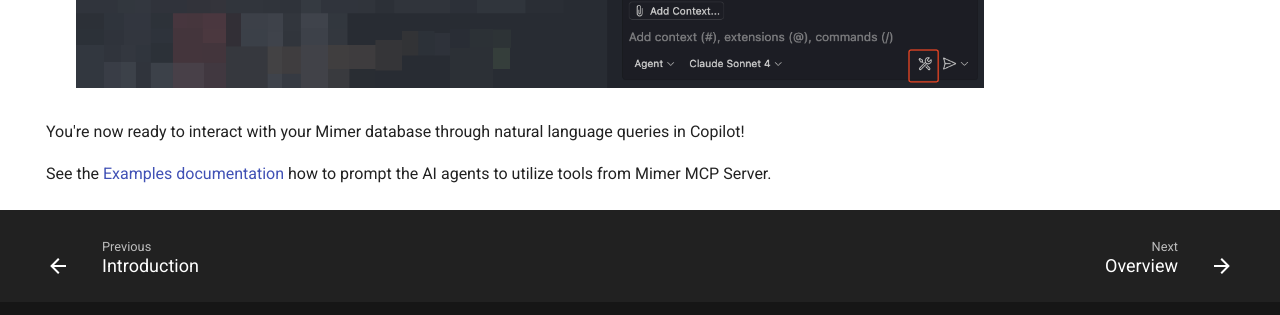
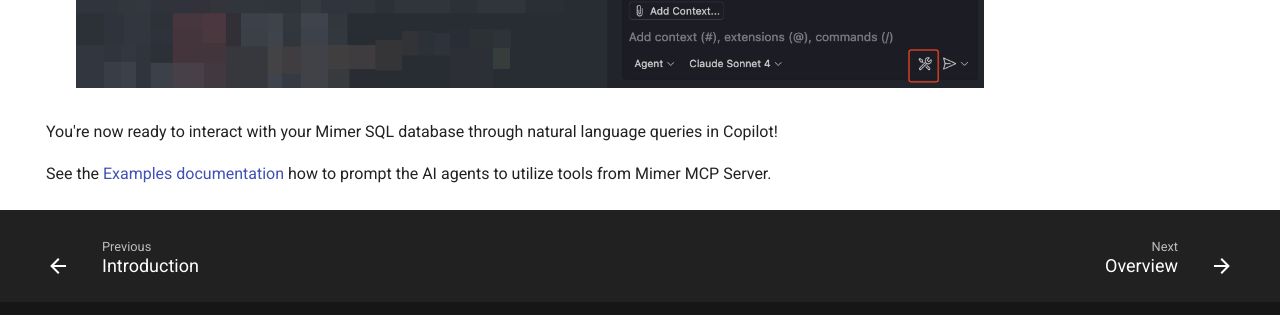
Before and after one commit to mimersql/mimer-mcp, an MkDocs documentation site: the page built from docs/getting-started.md, in a window 1280 px wide and 900 px high, scrolled down 4946 px. Shown: the part 533-848 px from the top of the window. Built offline with MkDocs 1.6.1 and Material for MkDocs 9.7.7, drawn with Linux system fonts in a browser that asks for light colours; comment, search, counter and statistics services are not loaded.

Commit message:
chore: update references from Mimer database to Mimer SQL database

````diff
--- a/docs/getting-started.md
+++ b/docs/getting-started.md
@@ -108,7 +108,7 @@
 	}
 	```
 
-	1. The `--add-host=host.docker.internal:host-gateway` flag allows the Docker container to connect to your Mimer database running on the host machine.
+	1. The `--add-host=host.docker.internal:host-gateway` flag allows the Docker container to connect to your Mimer SQL database running on the host machine.
 
 	2. Replace `/absolute/path/to/.env` with the actual absolute path to your environment configuration file. See [Configuration Options documentation](#configuration-options)  for more details.
 
@@ -198,6 +198,6 @@
 
 3. Click the **Tools** button to view all available tools and ensure the tools from **Mimer MCP Server** are selected ![Mimer MCP Tools](images/mimer-mcp-tools.png)
 
-You're now ready to interact with your Mimer database through natural language queries in Copilot!
+You're now ready to interact with your Mimer SQL database through natural language queries in Copilot!
 
 See the [Examples documentation](mimer-mcp-server/examples.md) how to prompt the AI agents to utilize tools from Mimer MCP Server.
--- a/pyproject.toml
+++ b/pyproject.toml
@@ -27,7 +27,7 @@
 [project]
 name = "mimer-mcp-server"
 dynamic = ["version"]
-description = "A MCP server with Mimer Database Connectivity"
+description = "A MCP server with Mimer SQL Database Connectivity"
 readme = "README.md"
 authors = [
     { name = "Chananya Pomkaew", email = "chananya.pomkaew@mimer.com" },
--- a/server.json
+++ b/server.json
@@ -1,7 +1,7 @@
 {
   "$schema": "https://static.modelcontextprotocol.io/schemas/2025-12-11/server.schema.json",
   "name": "io.github.mimersql/mimer-mcp",
-  "description": "A MCP server with Mimer Database Connectivity",
+  "description": "A MCP server with Mimer SQL Database Connectivity",
   "repository": {
     "url": "https://github.com/mimersql/mimer-mcp",
     "source": "github"
````
Also changed, not shown: README.md (+1 -1 lines), docs/mimer-mcp-server/tools.md (+1 -1 lines), 1 other file.
